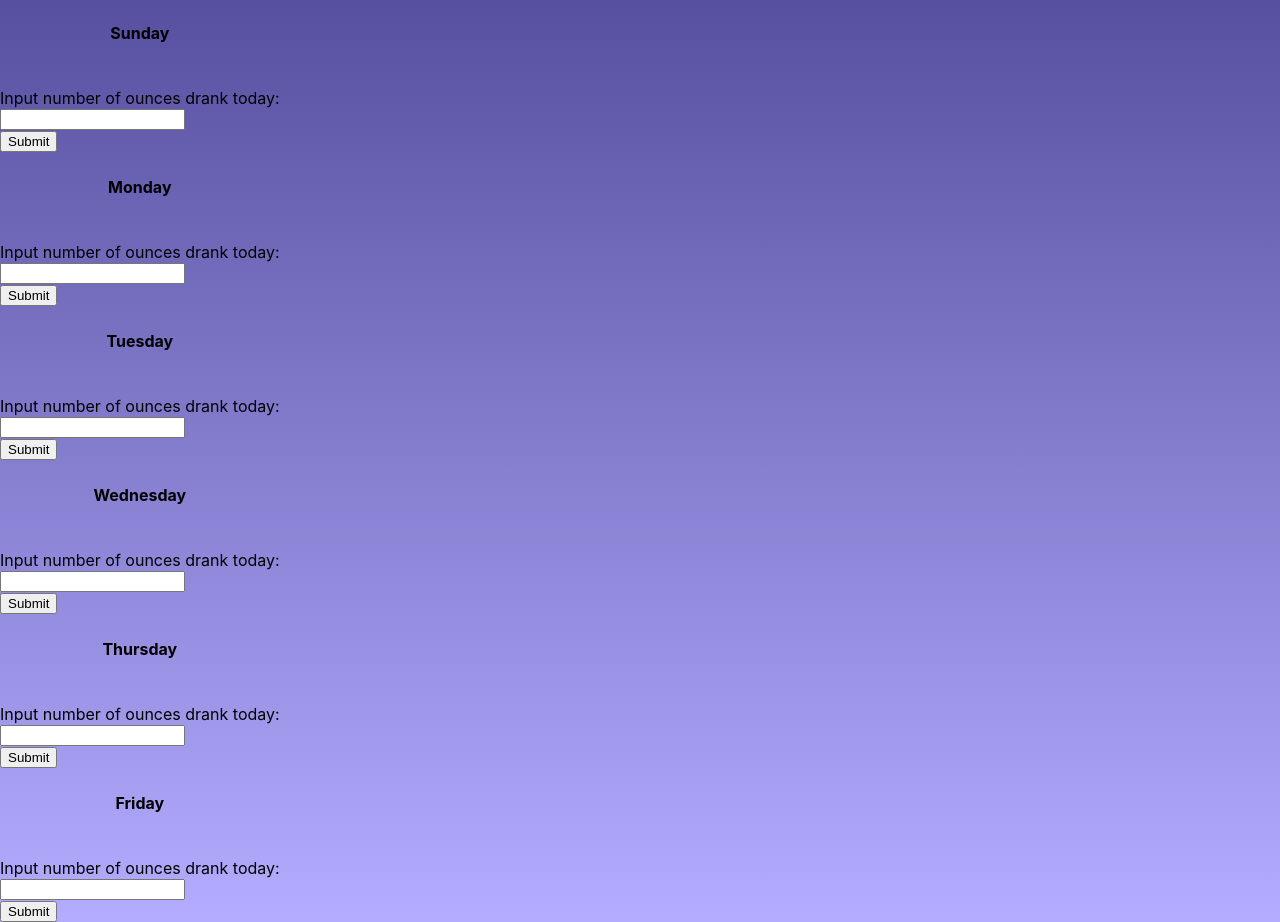
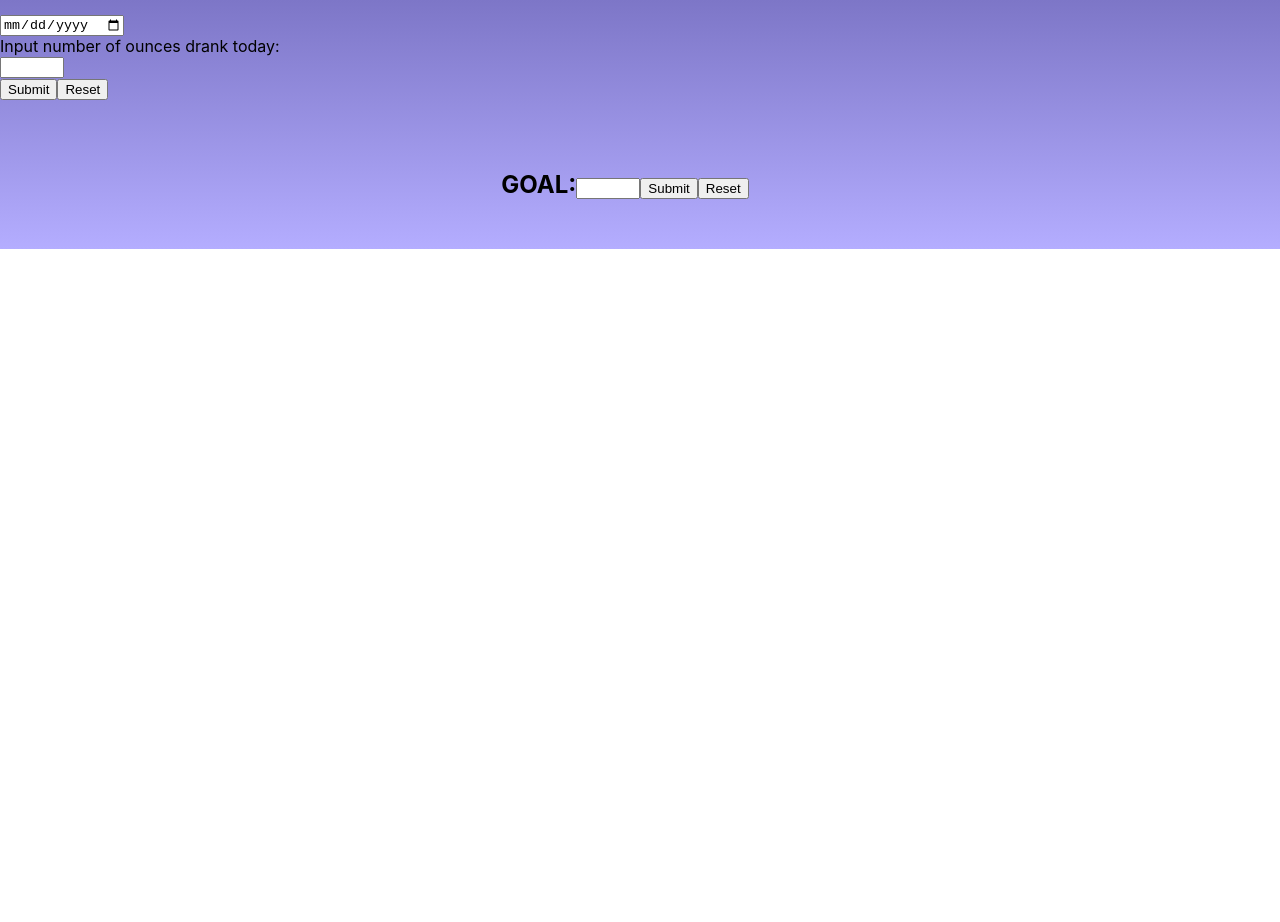
Before and after one commit to hseymo/selfcare, a React (Create React App) app: page /hydration in a window 1280 px wide. Shown: the part 520-1442 px from the top of the page. After the commit the page ends 800 px from the top, so only its background shows below. Built offline with nearby package versions, Linux system fonts and the light colour scheme.

Commit message:
updated hydration

```diff
--- a/src/components/pages/dashboard/Dashboard.js
+++ b/src/components/pages/dashboard/Dashboard.js
@@ -1,4 +1,4 @@
-import React, { useEffect, useState } from 'react';
+import React from 'react';
 import './index.css';
 // import API from '../../utils/API';
 
--- a/src/components/pages/header/Header.js
+++ b/src/components/pages/header/Header.js
@@ -1,10 +1,6 @@
 import React from 'react';
 import NavTabs from './NavTabs';
 import './index.css';
-
-const styles = {
-    background: 'linear-gradient(#6B1F80,#E68AFF)'
-}
 
 export default function Header () {
     return (
--- a/src/components/pages/hydration/Hydration.js
+++ b/src/components/pages/hydration/Hydration.js
@@ -1,53 +1,46 @@
-import React from 'react';
+import React, { useEffect } from 'react';
 import './hydration.css';
+export default function Hydration() {
 
-export default function Hydration() {
+    function handleSubmit(e) {
+        e.preventDefault();
+        console.log(document.getElementById("waterAmount").value)
+    }
+    function handleGoal(e) {
+        e.preventDefault();
+        console.log(document.getElementById("waterGoal").value)
+        const waterGoal = document.getElementById("waterGoal").value
+        localStorage.setItem("watergoal", JSON.stringify())
+    }
+    useEffect(()=>{
+        var goal = []
+        goal = JSON.parse(localStorage.getItem("watergoal"));
+        const storedWater = document.getElementById("#storedWater");
+        if (goal!==null){
+            storedWater.push(goal)
+        }
+    })
     return (
         <div className="hydration">
             <h1>Hydration</h1>
+            <h2>GOAL:<card id="storedWater"></card></h2>
             <nav className="hydrateWeek">
-                <li>Saturday</li>
                 <form className="waterForm"><br />
+                    <input type="date" /><br />
                     <label htmlFor="waterAmount">Input number of ounces drank today:</label><br />
-                    <input type="text" id="waterAmount" name="userWater" /><br />
-                    <input type="submit" value="Submit"></input>
+                    <input min="0" max="500" type="number" id="waterAmount" name="userWater" /><br />
+                    <button type="submit" onClick={handleSubmit}>Submit</button>
+                    <button type="reset">Reset</button>
                 </form>
-                <li>Sunday</li>
-                <form className="waterForm"><br />
-                    <label htmlFor="waterAmount">Input number of ounces drank today:</label><br />
-                    <input type="text" id="waterAmount" name="userWater" /><br />
-                    <input type="submit" value="Submit"></input>
-                </form>
-                <li>Monday</li>
-                <form className="waterForm"><br />
-                    <label htmlFor="waterAmount">Input number of ounces drank today:</label><br />
-                    <input type="text" id="waterAmount" name="userWater" /><br />
-                    <input type="submit" value="Submit"></input>
-                </form>
-                <li>Tuesday</li>
-                <form className="waterForm"><br />
-                    <label htmlFor="waterAmount">Input number of ounces drank today:</label><br />
-                    <input type="text" id="waterAmount" name="userWater" /><br />
-                    <input type="submit" value="Submit"></input>
-                </form>
-                <li>Wednesday</li>
-                <form className="waterForm"><br />
-                    <label htmlFor="waterAmount">Input number of ounces drank today:</label><br />
-                    <input type="text" id="waterAmount" name="userWater" /><br />
-                    <input type="submit" value="Submit"></input>
-                </form>
-                <li>Thursday</li>
-                <form className="waterForm"><br />
-                    <label htmlFor="waterAmount">Input number of ounces drank today:</label><br />
-                    <input type="text" id="waterAmount" name="userWater" /><br />
-                    <input type="submit" value="Submit"></input>
-                </form>
-                <li>Friday</li>
-                <form className="waterForm"><br />
-                    <label htmlFor="waterAmount">Input number of ounces drank today:</label><br />
-                    <input type="text" id="waterAmount" name="userWater" /><br />
-                    <input type="submit" value="Submit"></input>
-                </form>
+            </nav>
+            <nav>
+                <h2>GOAL:
+                    <form>
+                        <input min="0" max="500" type='number' id="waterGoal" name="goalWater" />
+                        <button type="submit" onClick={handleGoal}>Submit</button>
+                        <button type="reset">Reset</button>
+                    </form>
+                </h2>
             </nav>
         </div>
     );
--- a/src/components/pages/hydration/hydration.css
+++ b/src/components/pages/hydration/hydration.css
@@ -2,7 +2,7 @@
     background: linear-gradient(#373080, #B4ADFF);
 }
 
-.hydration h1 {
+.hydration h1, h2, nav h2 {
     padding: 50px 0px;
     display: flex;
     flex-wrap:inherit;
```
